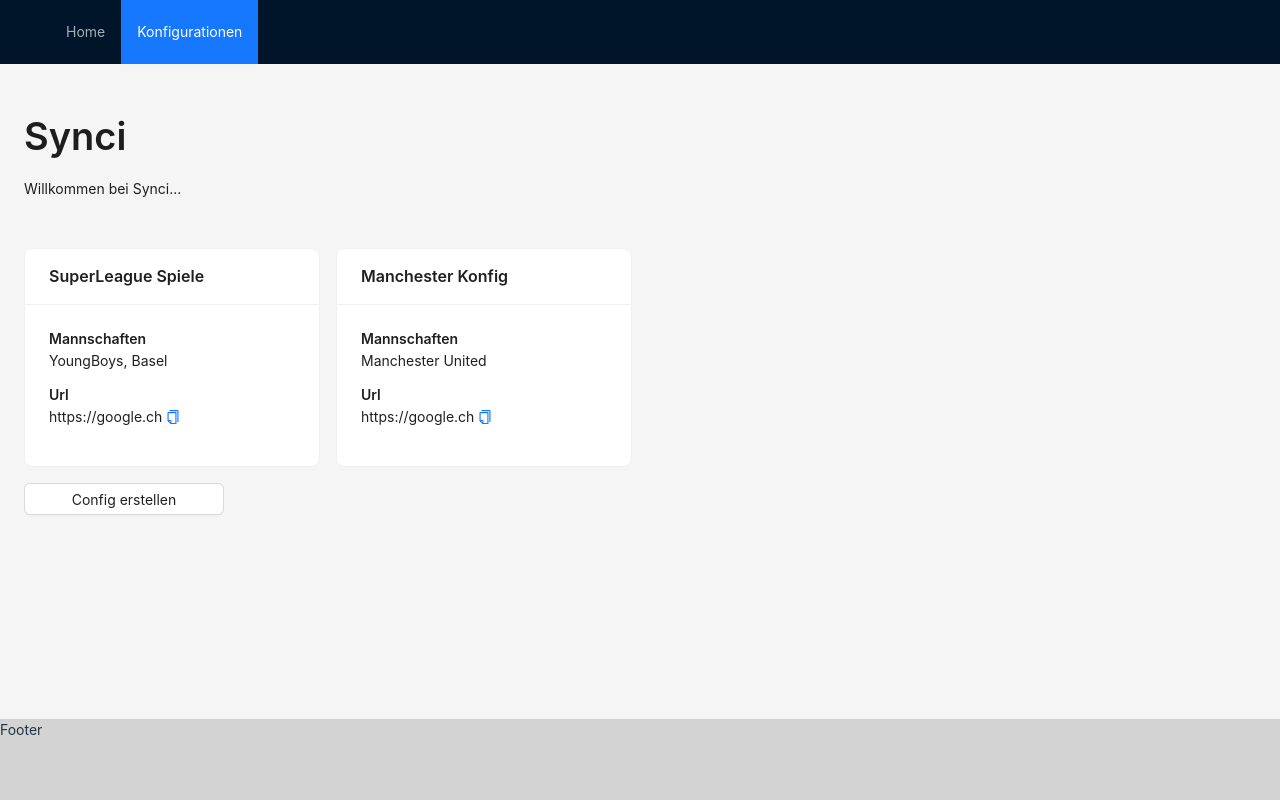
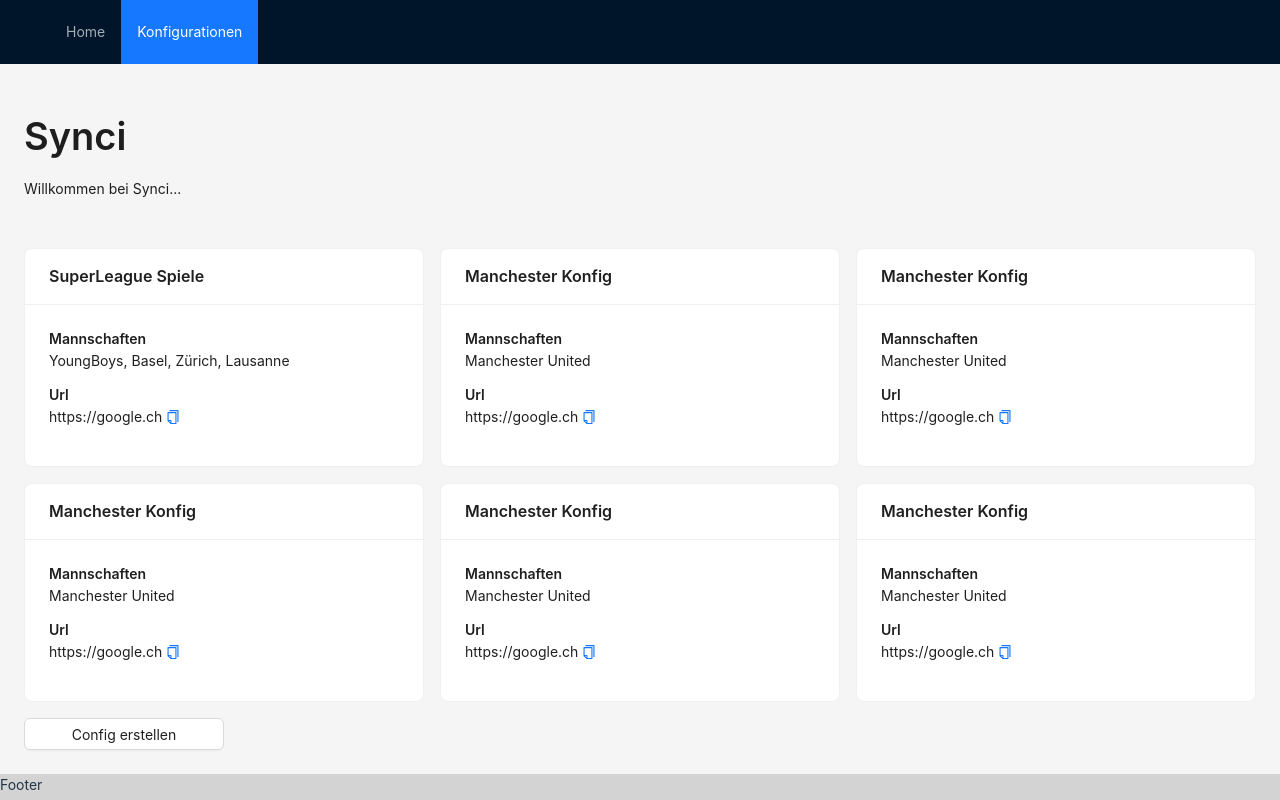
Before and after one commit to andriwild/synci, a React (Vite) app in the folder frontend/: page / in a window 1280 px wide. Built offline with nearby package versions, Linux system fonts and the light colour scheme.

Commit message:
make cards clickable and navigate to edit-page

```diff
--- a/frontend/src/pages/Home.tsx
+++ b/frontend/src/pages/Home.tsx
@@ -6,13 +6,37 @@ export const Home = () => {
 
     const dataSource = [
         {
-            key: '1',
+            id: '1',
             label: 'SuperLeague Spiele',
-            teams: ['YoungBoys, Basel'],
+            teams: ['YoungBoys, Basel, Zürich, Lausanne'],
             url: 'https://google.ch',
         },
         {
-            key: '2',
+            id: '2',
+            label: 'Manchester Konfig',
+            teams: ['Manchester United'],
+            url: 'https://google.ch',
+        },
+        {
+            id: '3',
+            label: 'Manchester Konfig',
+            teams: ['Manchester United'],
+            url: 'https://google.ch',
+        },
+        {
+            id: '4',
+            label: 'Manchester Konfig',
+            teams: ['Manchester United'],
+            url: 'https://google.ch',
+        },
+        {
+            id: '5',
+            label: 'Manchester Konfig',
+            teams: ['Manchester United'],
+            url: 'https://google.ch',
+        },
+        {
+            id: '6',
             label: 'Manchester Konfig',
             teams: ['Manchester United'],
             url: 'https://google.ch',
@@ -25,11 +49,11 @@ export const Home = () => {
             <Typography.Text>Willkommen bei Synci...</Typography.Text>
             <List
                 style={{marginTop: 48}}
-                grid={{ gutter: 16, column: 4 }}
+                grid={{ gutter: 16}}
                 dataSource={dataSource}
                 renderItem={(item) => (
                     <List.Item>
-                        <Card title={item.label}>
+                        <Card title={item.label} style={{width: 400}} onClick={() => navigate(`edit/${item.id}`)}>
                             <Flex gap={12} vertical>
 
                             <Flex vertical>
```
